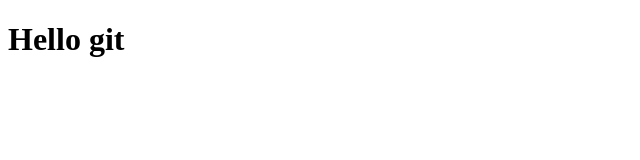
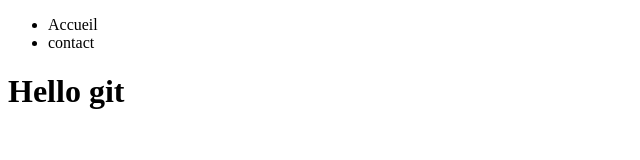
Before and after one commit to Christophe-Camp/exercice-git, a plain HTML site: page index.html in a window 1280 px wide. Shown: the whole page, without its empty margins (0-640 px from the left). Drawn offline with Linux system fonts and the light colour scheme.

Commit message:
feat rajout de navabar

```diff
--- a/index.html
+++ b/index.html
@@ -7,6 +7,12 @@
 </head>
 <body>
     <header>
+        <nav>
+            <ul>
+                <li>Accueil</li>
+                <li>contact</li>
+            </ul>
+        </nav>
     </header>
     <main>
         <h1>Hello git</h1>
```
